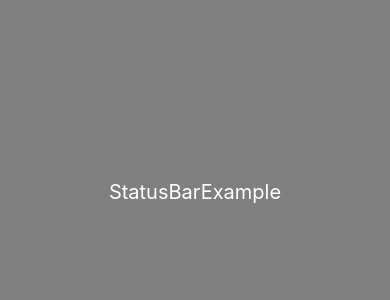
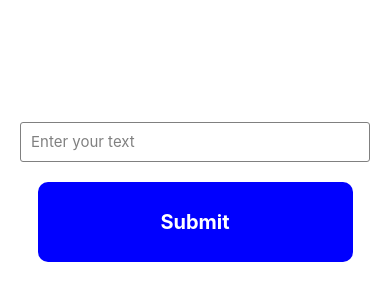
Before and after one commit to bhattk64/React-Native-Practice, a React Native app: screen / in a window 390 px wide. Shown: the part 230-530 px from the top of the page. Built offline with nearby package versions, Linux system fonts and the light colour scheme.

Commit message:
use of useRef -without rerendering component

```diff
--- a/App.jsx
+++ b/App.jsx
@@ -2,7 +2,8 @@ import React from 'react'
 // import {Text,View,Button}from 'react-native'
 // import First from './src/components/First'
 import {View} from 'react-native'
-import StatusBarExample from './src/components/StatusBarExample'
+import UseRefHook from './src/components/UseRefHook'
+// import StatusBarExample from './src/components/StatusBarExample'
 // import PreesableComponents from './src/components/PreesableComponents'
 // import Loader from './src/components/Loader'
 // import StyleWithButton from './src/components/StyleWithButton'
@@ -50,7 +51,8 @@ const App = () => {
      {/* <StyleWithButton/> */}
      {/* <Loader/> */}
      {/* <PreesableComponents/> */}
-     <StatusBarExample/>
+     {/* <StatusBarExample/> */}
+     <UseRefHook/>
     </View>
 
 
--- /dev/null
+++ b/src/components/UseRefHook.jsx
@@ -0,0 +1,71 @@
+import { View, Text, TextInput, TouchableOpacity, StyleSheet } from 'react-native'
+import React, { useRef } from 'react'
+
+
+const UseRefHook = () => {
+    const  myRef=useRef()
+    const handleRef=()=>{
+        myRef.current.setNativeProps({
+            text:'Kulchandra',
+            style:{color:'white ',backgroundColor:'crimson'}
+        })
+        myRef.current.focus()
+    }
+  return (
+    <View style={styles.container}>
+      <TextInput
+      ref={myRef}
+      style={styles.input}
+      placeholder='Enter your text'
+      placeholderTextColor='gray'
+      />
+      <TouchableOpacity style={styles.button} onPress={handleRef} >
+        <Text style={styles.buttonText}>Submit</Text>
+      </TouchableOpacity>
+    </View>
+  )
+}
+
+export default UseRefHook
+
+const styles=StyleSheet.create({
+    container:{
+        flex:1,
+        justifyContent:'center',
+        alignItems:'center',
+        backgroundColor:'#f0f0',
+        padding:20
+
+    },
+    input:{
+        height:40,
+        width:'100%',
+        borderColor:'gray',
+        borderWidth:1,
+        padding:10,
+        borderRadius:3,
+        fontSize:15,
+        marginBottom:20
+
+    },
+    InputText:{
+        fontSize:20,
+
+    },
+
+    button:{
+        width:'90%',
+        height:'10%',
+        backgroundColor:'blue',
+        borderRadius:10,
+        justifyContent:'center',
+        alignItems:'center'
+    },
+    buttonText:{
+        fontSize:20,
+        color:'white',
+        fontWeight:'bold'
+
+    }
+
+})
```
Also changed, not shown: package.json (+6 -6 lines), 1 other file (tests, documents, lock files or other folders).
